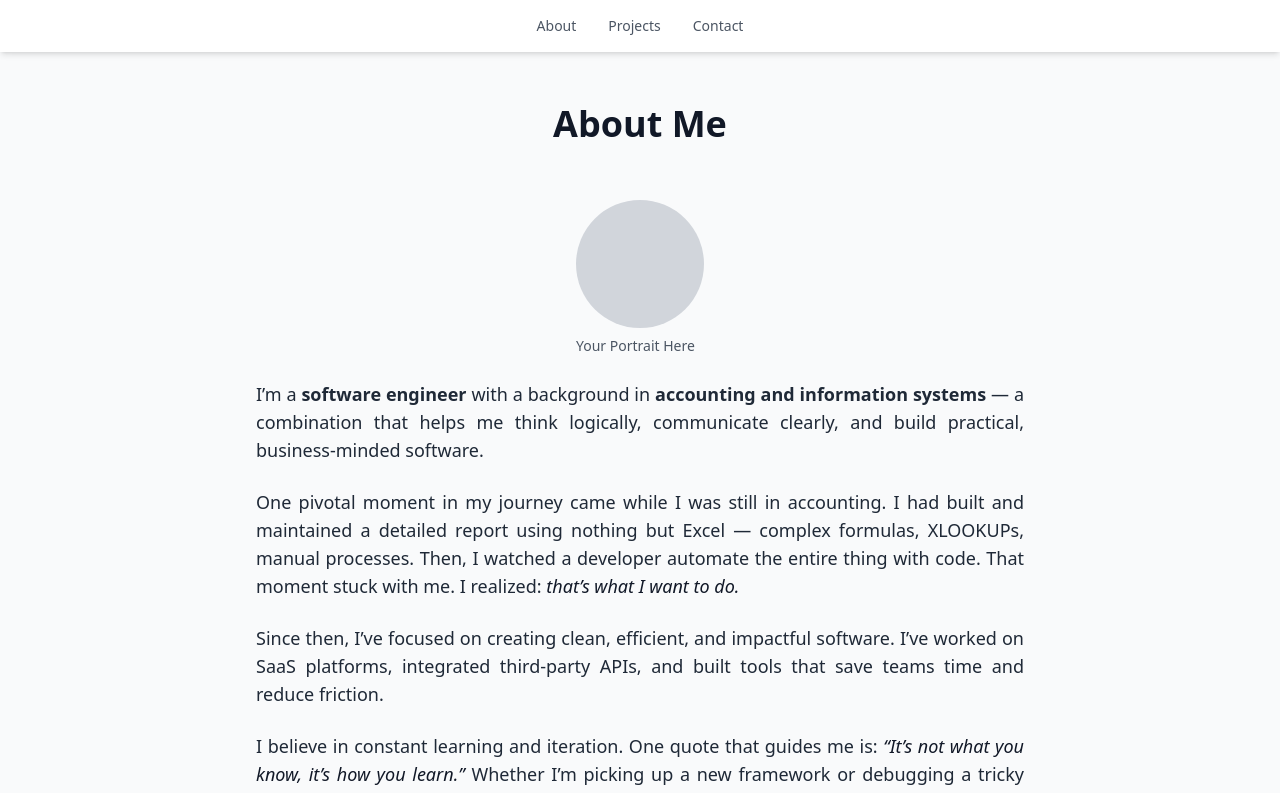
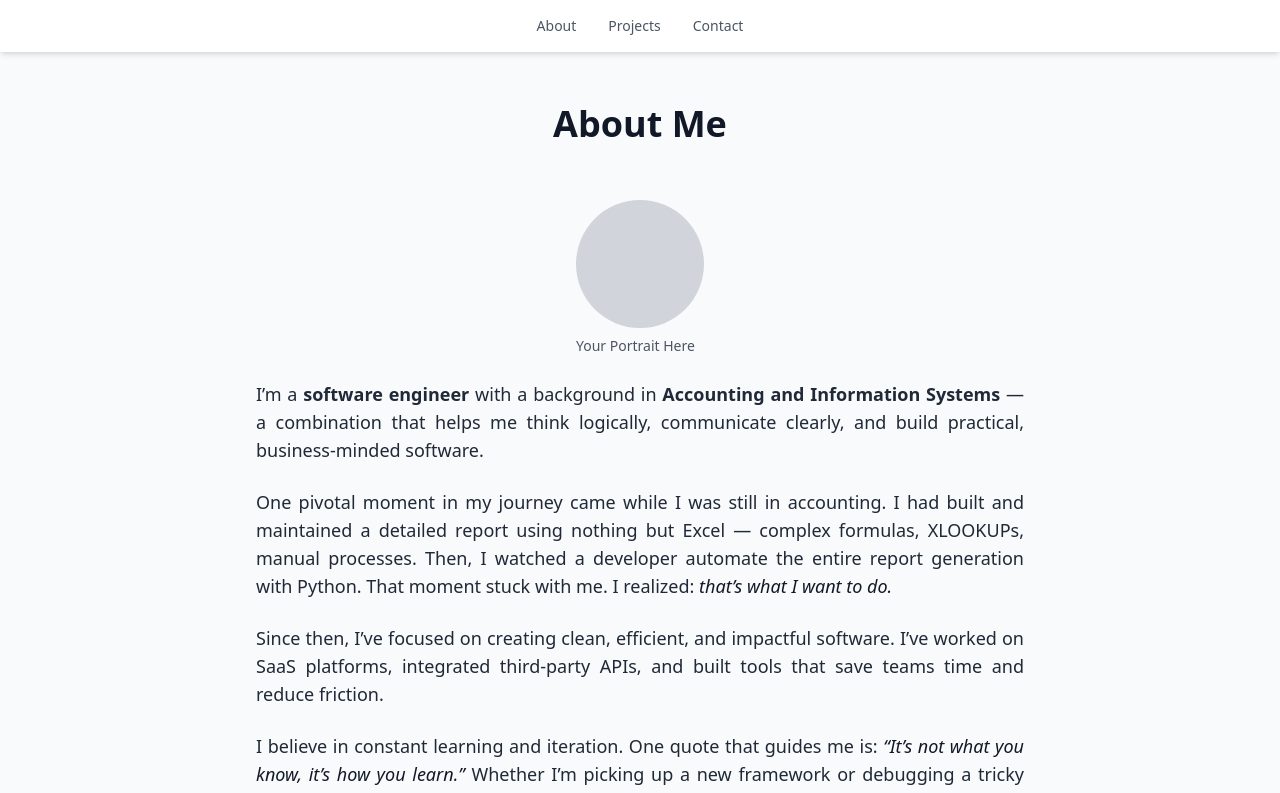
Before and after one commit to Jason-Tighe/2025-portfolio, a React (Vite) app in the folder frontend/: page / in a window 1280 px wide. Shown: the top 793 px of the page. Built offline with nearby package versions, Linux system fonts and the light colour scheme; no server answers.

Commit message:
some about me changes

```diff
--- a/frontend/src/pages/AboutMe.tsx
+++ b/frontend/src/pages/AboutMe.tsx
@@ -12,10 +12,10 @@ export default function AboutMe() {
         <div className="max-w-3xl text-center text-gray-800 leading-relaxed space-y-6 text-justify">
             <p className="text-lg">
                 I’m a <span className="font-semibold">software engineer</span> with a background in
-                <span className="font-semibold"> accounting and information systems</span> — a combination that helps me think logically, communicate clearly, and build practical, business-minded software.
+                <span className="font-semibold"> Accounting and Information Systems</span> — a combination that helps me think logically, communicate clearly, and build practical, business-minded software.
             </p>
             <p className="text-lg">
-                One pivotal moment in my journey came while I was still in accounting. I had built and maintained a detailed report using nothing but Excel — complex formulas, XLOOKUPs, manual processes. Then, I watched a developer automate the entire thing with code. That moment stuck with me. I realized:{" "}
+                One pivotal moment in my journey came while I was still in accounting. I had built and maintained a detailed report using nothing but Excel — complex formulas, XLOOKUPs, manual processes. Then, I watched a developer automate the entire report generation with Python. That moment stuck with me. I realized:{" "}
                 <span className="italic text-gray-900 font-medium">that’s what I want to do.</span>
             </p>
             <p className="text-lg">
```
